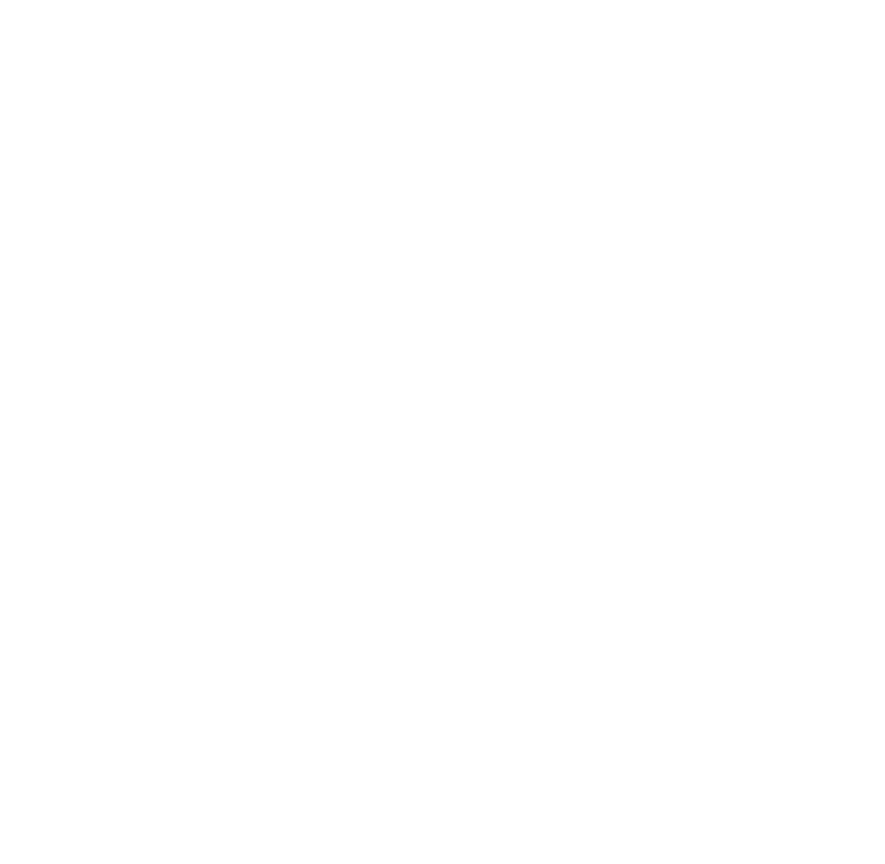
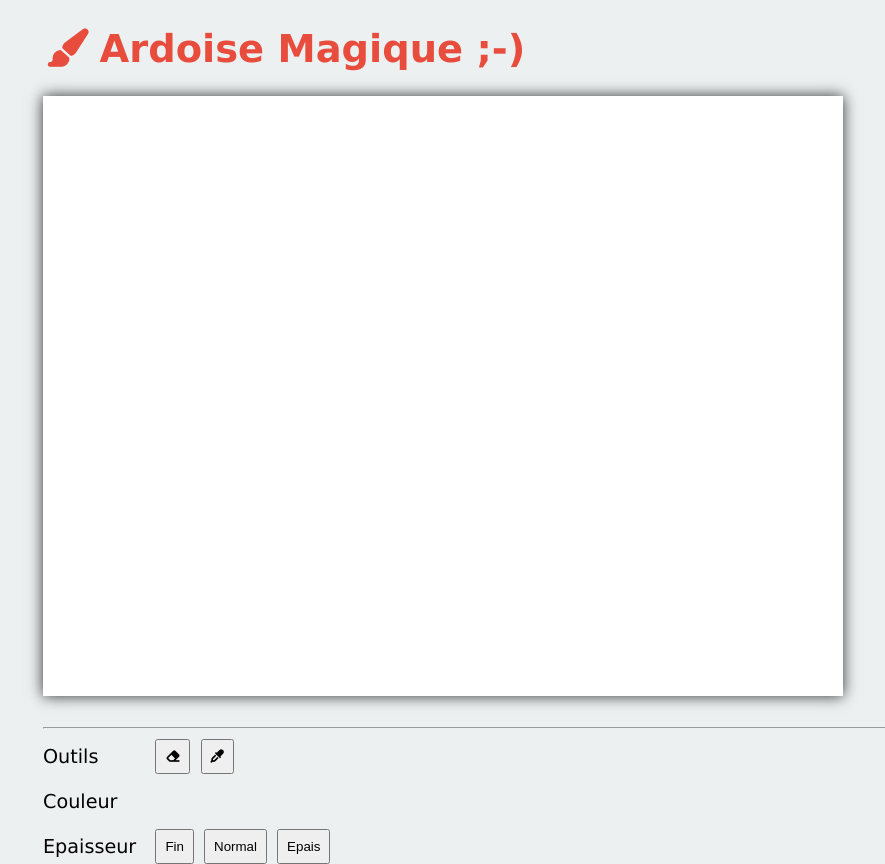
Before and after one commit to CGfrac/ardoise-magique-exo, a plain HTML site: page index.html in a window 1280 px wide. Shown: the whole page, without its empty margins (117-1002 px from the left). Before the commit the page ends 800 px from the top, so only its background shows below. Drawn offline with Linux system fonts and the light colour scheme.

Commit message:
Implement front design

```diff
--- a/assets/css/style.css
+++ b/assets/css/style.css
@@ -0,0 +1,52 @@
+body {
+    margin: 0;
+    background-color: #ecf0f1;
+}
+
+main {
+    width: 75%;
+    margin: 0 auto;
+    font-size: 1.2rem;
+    font-family: Verdana, Geneva, Tahoma, sans-serif;
+}
+
+h1 {
+    color: #e74c3c;
+}
+
+canvas {
+    background-color: #fff;
+    margin: 0 auto 16px;
+    box-shadow: 0px 0px 14px rgba(0, 0, 0, 0.8);
+}
+
+hr {
+    width: 100%;
+}
+
+.options-container {
+    display: grid;
+    grid-template-columns: 1fr 9fr;
+    gap: 16px;
+}
+
+.options-container span {
+    display: flex;
+    align-items: center;
+}
+
+button {
+    padding: 8px;
+    margin: 0 2px;
+}
+
+.colors {
+    display: flex;
+    gap: 24px;
+}
+
+.color {
+    width: 40px;
+    height: 40px;
+    border-radius: 50%;
+}
--- a/index.html
+++ b/index.html
@@ -5,10 +5,38 @@
     <meta http-equiv="X-UA-Compatible" content="IE=edge">
     <meta name="viewport" content="width=device-width, initial-scale=1.0">
     <title>Ardoise Magique</title>
+    <link rel="stylesheet" href="https://cdnjs.cloudflare.com/ajax/libs/font-awesome/6.2.1/css/all.min.css
+    ">
     <link rel="stylesheet" href="./assets/css/style.css">
     <script src="./assets/js/index.js" defer></script>
 </head>
 <body>
+    <main>
+        <h1><i class="fa-sharp fa-solid fa-paintbrush"></i> Ardoise Magique ;-)</h1>
 
+        <canvas id="canvas" width="800px" height="600px"></canvas>
+
+        <hr>
+
+        <div class="options-container">
+            <span>Outils</span>
+            <div>
+                <button><i class="fa-sharp fa-solid fa-eraser"></i></button>
+                <button><i class="fa-sharp fa-solid fa-eye-dropper"></i></button>
+            </div>
+
+            <span>Couleur</span>
+            <div id="colors" class="colors">
+
+            </div>
+
+            <span>Epaisseur</span>
+            <div>
+                <button>Fin</button>
+                <button>Normal</button>
+                <button>Epais</button>
+            </div>
+        </div>
+    </main>
 </body>
 </html>
```
